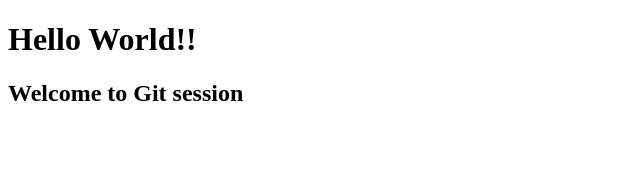
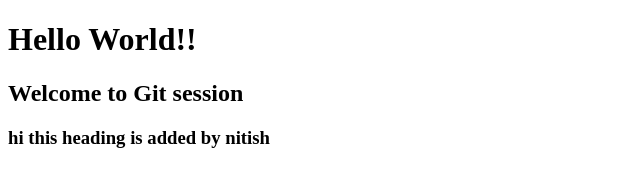
Before and after one commit to arunsridher-soal/studious-meme, a plain HTML site: page index.html in a window 1280 px wide. Shown: the whole page, without its empty margins (0-640 px from the left). Drawn offline with Linux system fonts and the light colour scheme.

Commit message:
new heading is added by nitish

```diff
--- a/index.html
+++ b/index.html
@@ -9,5 +9,7 @@
   <body>
     <h1>Hello World!!</h1>
     <h2>Welcome to Git session</h2>
+    <h3>hi this heading is added by nitish</h3>
+
   </body>
 </html>
```
